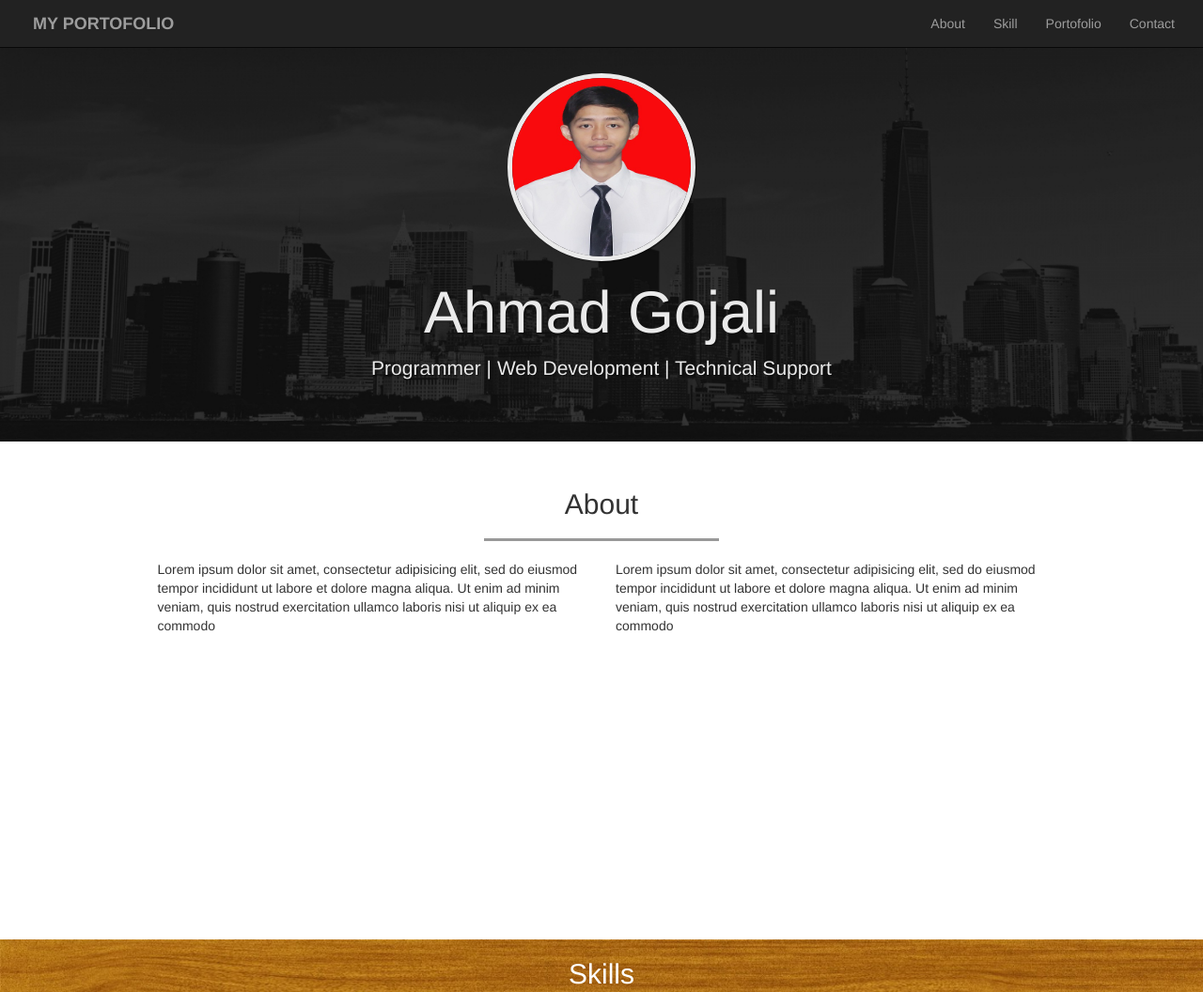
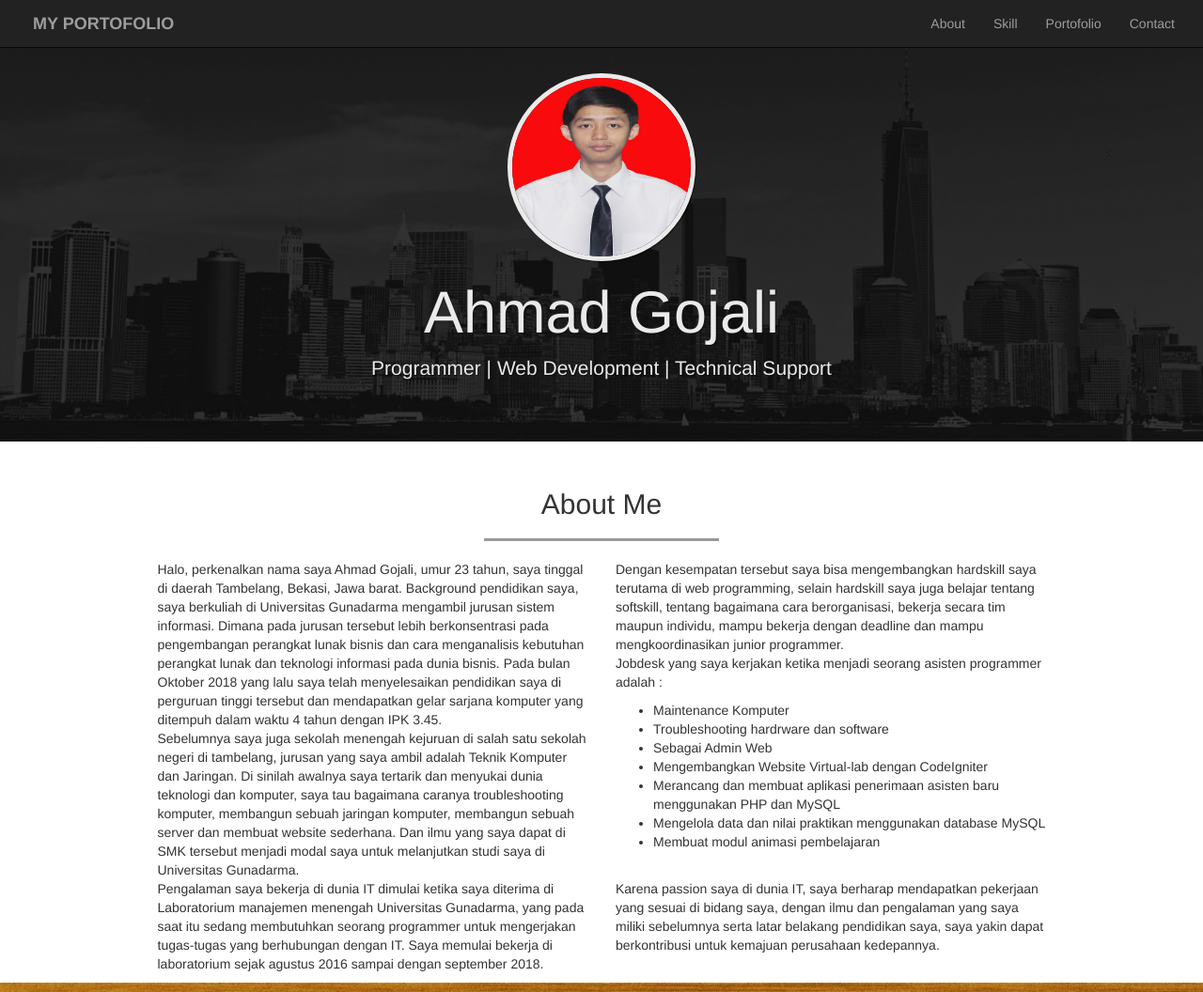
Before and after one commit to ahmadgojali/ahmadgojali.github.io, a plain HTML site: page index.html in a window 1280 px wide. Shown: the top 1056 px of the page at 94% size. Drawn offline with Linux system fonts and the light colour scheme.

Commit message:
modifikasi 1

```diff
--- a/index.html
+++ b/index.html
@@ -61,17 +61,30 @@
      <div class="container">
        <div class="row">
          <div class="col-sm-12">
-           <h2 class="text-center">About</h2>
+           <h2 class="text-center">About Me</h2>
            <hr>
          </div>
        </div>
 
        <div class="row">
-         <div class="col-sm-5 col-sm-offset-1">
-           <p class="pKiri">Lorem ipsum dolor sit amet, consectetur adipisicing elit, sed do eiusmod tempor incididunt ut labore et dolore magna aliqua. Ut enim ad minim veniam, quis nostrud exercitation ullamco laboris nisi ut aliquip ex ea commodo</p>
+         <div class="col-sm-5 col-sm-offset-1 pKiri">
+           <p class="">Halo, perkenalkan nama saya Ahmad Gojali, umur 23 tahun, saya tinggal di daerah Tambelang, Bekasi, Jawa barat. Background pendidikan saya, saya berkuliah di Universitas Gunadarma mengambil jurusan sistem informasi. Dimana pada jurusan tersebut lebih berkonsentrasi pada pengembangan perangkat lunak bisnis dan cara menganalisis kebutuhan perangkat lunak dan teknologi informasi pada dunia bisnis. Pada bulan Oktober 2018 yang lalu saya telah menyelesaikan pendidikan saya di perguruan tinggi tersebut dan mendapatkan gelar sarjana komputer yang ditempuh dalam waktu 4 tahun dengan IPK 3.45. <br>Sebelumnya saya juga sekolah menengah kejuruan di salah satu sekolah negeri di tambelang, jurusan yang saya ambil adalah Teknik Komputer dan Jaringan. Di sinilah awalnya saya tertarik dan menyukai dunia teknologi dan komputer, saya tau bagaimana caranya troubleshooting komputer, membangun sebuah jaringan komputer, membangun sebuah server dan membuat website sederhana. Dan ilmu yang saya dapat di SMK tersebut menjadi modal saya untuk melanjutkan studi saya di Universitas Gunadarma. <br> Pengalaman saya bekerja di dunia IT dimulai ketika saya diterima di Laboratorium manajemen menengah Universitas Gunadarma, yang pada saat itu sedang membutuhkan seorang programmer untuk mengerjakan tugas-tugas yang berhubungan dengan IT. Saya memulai bekerja di laboratorium sejak agustus 2016 sampai dengan september 2018.
+           </p>
          </div>
-         <div class="col-sm-5">
-            <p class="pKanan">Lorem ipsum dolor sit amet, consectetur adipisicing elit, sed do eiusmod tempor incididunt ut labore et dolore magna aliqua. Ut enim ad minim veniam, quis nostrud exercitation ullamco laboris nisi ut aliquip ex ea commodo</p>
+         <div class="col-sm-5 pKanan">
+            <p class="">Dengan kesempatan tersebut saya bisa mengembangkan hardskill saya terutama di web programming, selain hardskill saya juga belajar tentang softskill, tentang bagaimana cara berorganisasi, bekerja secara tim maupun individu, mampu bekerja dengan deadline dan mampu mengkoordinasikan junior programmer.<br>
+              Jobdesk yang saya kerjakan ketika menjadi seorang asisten programmer adalah :
+              <ul>
+                <li>Maintenance Komputer</li>
+                <li>Troubleshooting hardrware dan software</li>
+                <li>Sebagai Admin Web</li>
+                <li>Mengembangkan Website Virtual-lab dengan CodeIgniter</li>
+                <li>Merancang dan membuat aplikasi penerimaan asisten baru menggunakan PHP dan MySQL</li>
+                <li>Mengelola data dan nilai praktikan menggunakan database MySQL</li>
+                <li>Membuat modul animasi pembelajaran </li>
+              </ul>
+              <br> Karena passion saya di dunia IT, saya berharap mendapatkan pekerjaan yang sesuai di bidang saya, dengan ilmu dan pengalaman yang saya miliki sebelumnya serta latar belakang pendidikan saya, saya yakin dapat berkontribusi untuk kemajuan perusahaan kedepannya.
+          </p>
          </div>
        </div>
      </div>
@@ -95,17 +108,17 @@
         <br>
         <div class="row">
           <div class="col-sm-4 text-center">
-            <a href="" >
-              <img src="img/png/html.PNG" width="310px">
+            <a href="">
+              <img class="img-circle" src="img/png/html.PNG" width="310px">
             </a>
           </div>
           <div class="col-sm-4 text-center">
-            <a href="" class="align-middle">
+            <a href="">
               <img src="img/png/css.PNG" width="250px">
             </a>
           </div>
           <div class="col-sm-4 text-center">
-            <a href="" >
+            <a href="">
               <img src="img/png/javascript-logo.PNG" width="370px">
             </a>
           </div>
@@ -133,17 +146,17 @@
         <br>
         <div class="row">
           <div class="col-sm-4 text-center">
-            <a href="" >
+            <a href="">
               <img src="img/png/php.png" width="200px">
             </a>
           </div>
           <div class="col-sm-4 text-center">
-            <a href="" class="align-middle">
+            <a href="">
               <img src="img/png/code.png" width="170px">
             </a>
           </div>
           <div class="col-sm-4 text-center">
-            <a href="" >
+            <a href="">
               <img src="img/png/mysql.png" width="250px">
             </a>
           </div>
@@ -165,20 +178,20 @@
         <div class="row">
           <div class="col-sm-4">
             <a href="" class="thumbnail">
-              <img src="img/portfolio/thumbnails/1.jpg">
+              <img src="img/portfolio/1.PNG">
             </a>
           </div>
           <div class="col-sm-4">
             <a href="" class="thumbnail">
-              <img src="img/portfolio/thumbnails/2.jpg">
+              <img src="img/portfolio/2.PNG">
             </a>
           </div>
           <div class="col-sm-4">
             <a href="" class="thumbnail">
-              <img src="img/portfolio/thumbnails/3.jpg">
+              <img src="img/portfolio/3.PNG">
             </a>
           </div>
-          <div class="col-sm-4">
+          <!-- <div class="col-sm-4">
             <a href="" class="thumbnail">
               <img src="img/portfolio/thumbnails/4.jpg">
             </a>
@@ -192,7 +205,7 @@
             <a href="" class="thumbnail">
               <img src="img/portfolio/thumbnails/6.jpg">
             </a>
-          </div>
+          </div> -->
         </div>
       </div>
     </section>
```
Also changed, not shown: img/portfolio/1.PNG (added), img/portfolio/3.PNG (added), js/script.js (line endings or trailing spaces), 1 other file.
